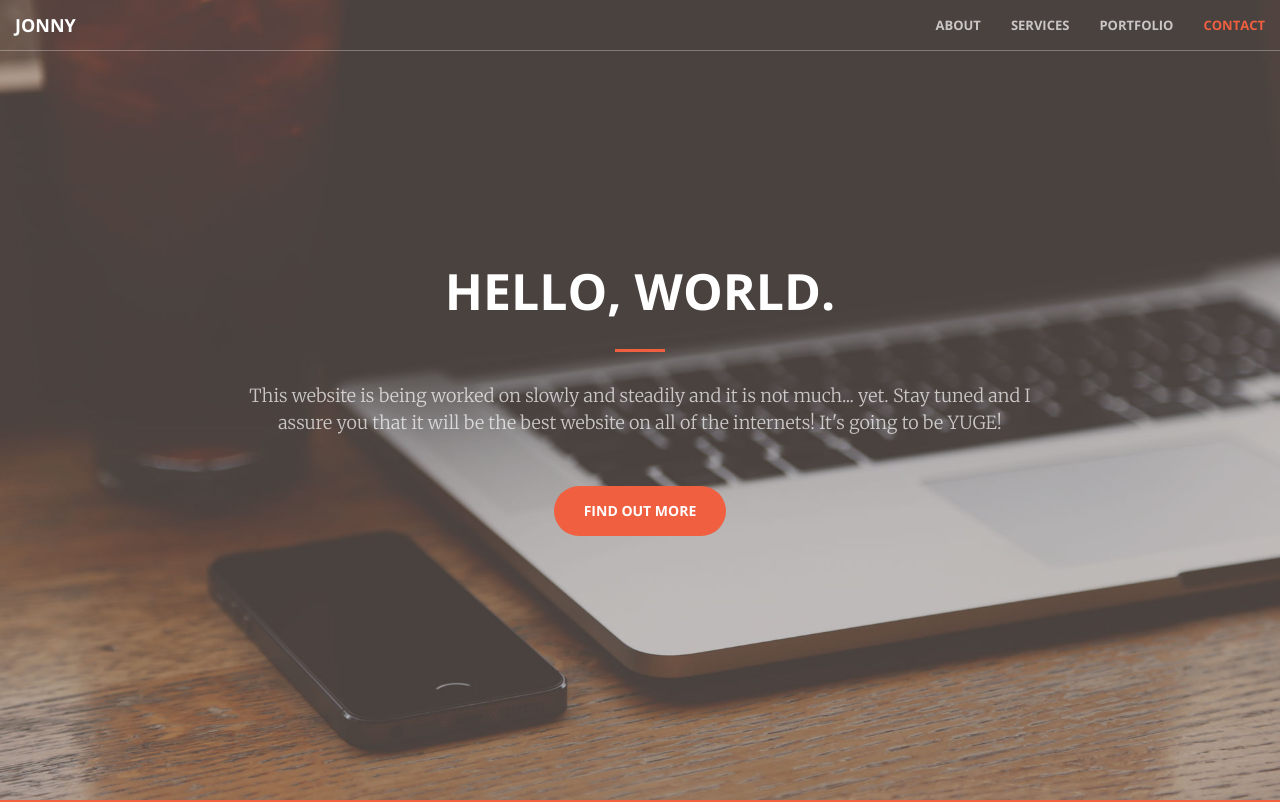
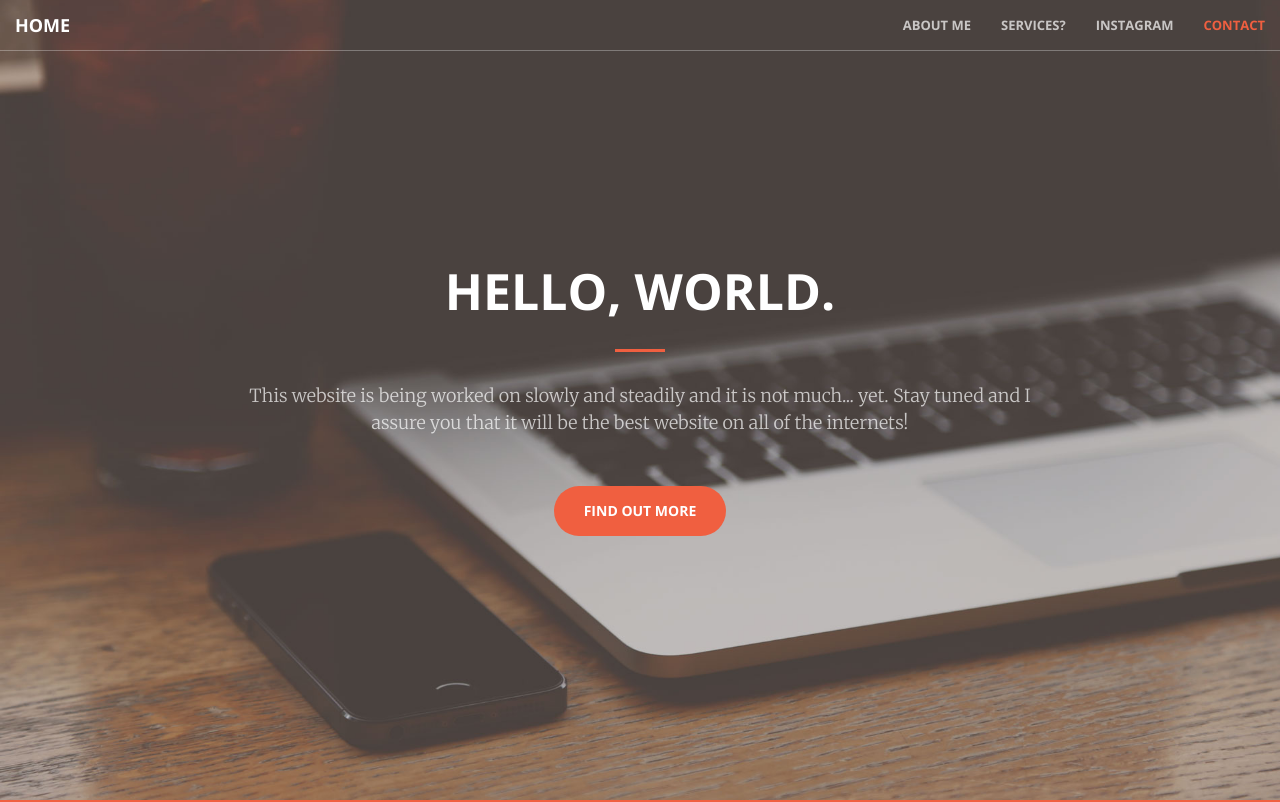
Before and after one commit to jonnyhittman/jonnyHittman, a website: page index.html in a window 1280 px wide. Shown: the top 802 px of the page. Drawn offline with nearby package versions, Linux system fonts and the light colour scheme.

Commit message:
Small updates to the text

```diff
--- a/index.html
+++ b/index.html
@@ -43,20 +43,20 @@
                 <button type="button" class="navbar-toggle collapsed" data-toggle="collapse" data-target="#bs-example-navbar-collapse-1">
                     <span class="sr-only">Toggle navigation</span> Menu <i class="fa fa-bars"></i>
                 </button>
-                <a class="navbar-brand page-scroll" href="#page-top">Jonny</a>
+                <a class="navbar-brand page-scroll" href="#page-top">Home</a>
             </div>
 
             <!-- Collect the nav links, forms, and other content for toggling -->
             <div class="collapse navbar-collapse" id="bs-example-navbar-collapse-1">
                 <ul class="nav navbar-nav navbar-right">
                     <li>
-                        <a class="page-scroll" href="#about">About</a>
+                        <a class="page-scroll" href="#about">About Me</a>
                     </li>
                     <li>
-                        <a class="page-scroll" href="#services">Services</a>
+                        <a class="page-scroll" href="#services">Services?</a>
                     </li>
                     <li>
-                        <a class="page-scroll" href="#portfolio">Portfolio</a>
+                        <a class="page-scroll" href="#portfolio">Instagram</a>
                     </li>
                     <li>
                         <a class="page-scroll" href="#contact">Contact</a>
@@ -73,7 +73,7 @@
             <div class="header-content-inner">
                 <h1 id="homeHeading">Hello, World.</h1>
                 <hr>
-                <p>This website is being worked on slowly and steadily and it is not much... yet. Stay tuned and I assure you that it will be the best website on all of the internets! It's going to be YUGE!</p>
+                <p>This website is being worked on slowly and steadily and it is not much... yet. Stay tuned and I assure you that it will be the best website on all of the internets!</p>
                 <a href="#about" class="btn btn-primary btn-xl page-scroll">Find Out More</a>
             </div>
         </div>
```
